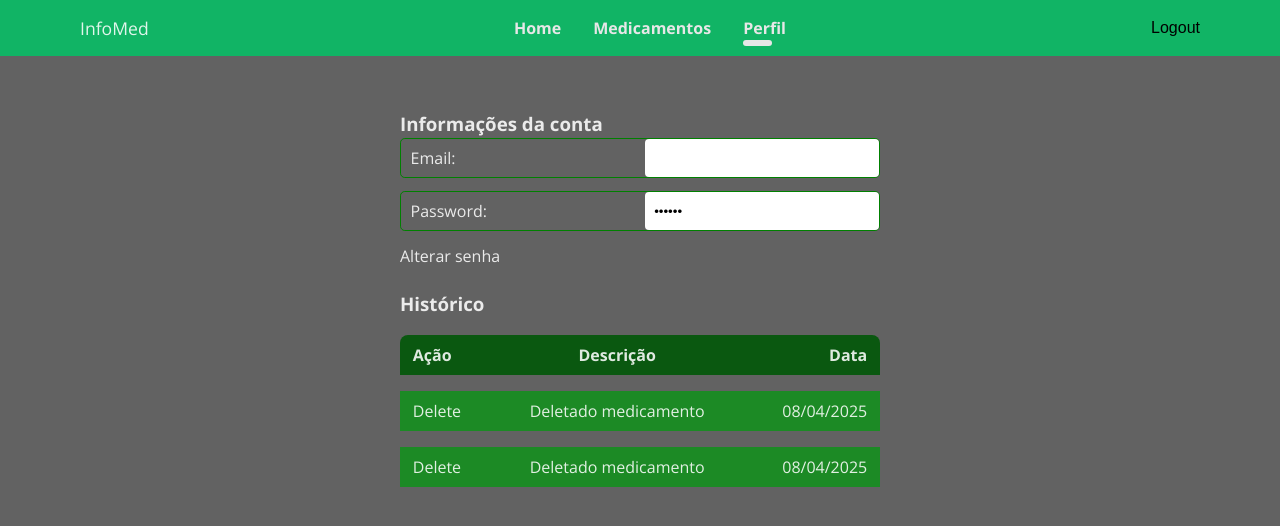
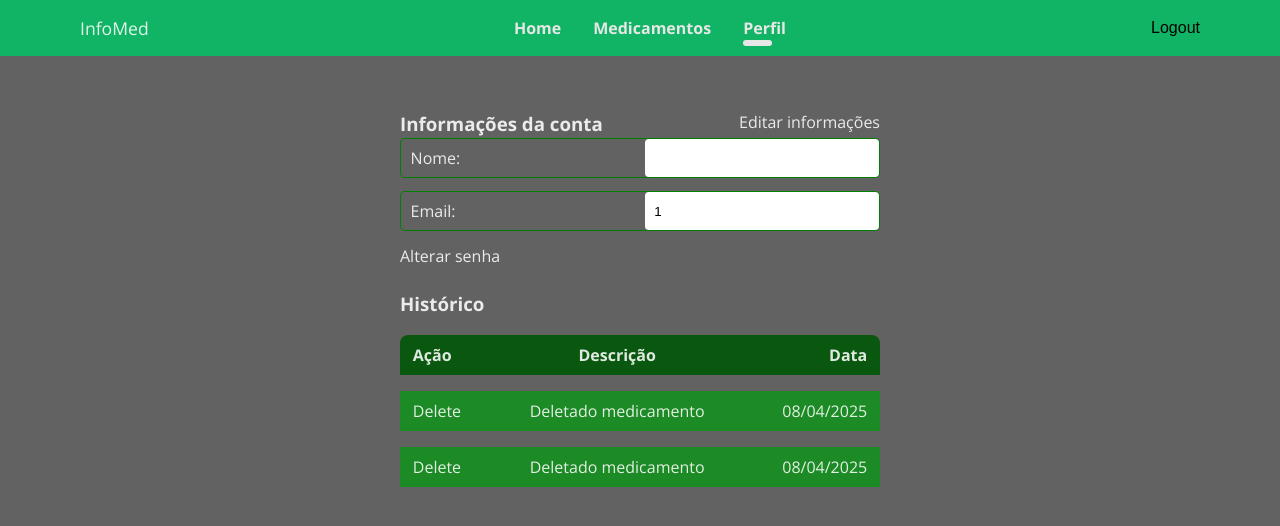
Before and after one commit to cristian-eds/infomed-front, a React (Vite) app: page /profile in a window 1280 px wide. Shown: the top 526 px of the page. Built offline with nearby package versions, Linux system fonts and the light colour scheme; no server answers; sample sign-in values are in the browser's storage.

Commit message:
Added form and buttons to change user password

```diff
--- a/src/context/AuthContext.jsx
+++ b/src/context/AuthContext.jsx
@@ -39,7 +39,6 @@ export const AuthProvider = ({ children }) => {
                 .then(res => res.json());
 
             if (res.token) {
-                console.log(res);
                 localStorage.setItem("token", res.token);
                 setUser(userData.email);
             } else {
--- a/src/pages/Home/Home.jsx
+++ b/src/pages/Home/Home.jsx
@@ -4,16 +4,16 @@ import styles from './Home.module.css'
 
 import { FaPlus } from "react-icons/fa";
 
-import Pagination from '../../components/Pagination/Pagination';
-import ModalAddMedicine from '../../components/Modal/ModalAddMedicine';
-
 import { useDispatch, useSelector } from 'react-redux';
 import { fetchCustomMedicinesItemsUser, searchMedicinesUser } from '../../slices/medicineSlice';
 import { differenceInMinutes, isAfter } from 'date-fns';
+
 import RowTableMedicineItem from '../../components/RowTableMedicineItem/RowTableMedicineItem';
 import ModalEditMedicineItem from '../../components/Modal/ModalEditMedicineItem';
 import InputSearch from '../../components/InputSearch/InputSearch';
 import Table from '../../components/Table/Table';
+import Pagination from '../../components/Pagination/Pagination';
+import ModalAddMedicine from '../../components/Modal/ModalAddMedicine';
 
 const Home = () => {
 
@@ -26,7 +26,7 @@ const Home = () => {
   const [showModalEditMedicineItem, setShowModalEditMedicineItem] = useState(false);
   const [medicineEditing, setMedicineEditing] = useState();
   const [actualPage, setActualPage] = useState(0);
-  const [sizePage, setSizePage] = useState(6);
+  const sizePage = 6;
 
   const date = new Date();
 
--- a/src/pages/Profile/Profile.jsx
+++ b/src/pages/Profile/Profile.jsx
@@ -1,50 +1,135 @@
 import React, { useEffect, useState } from 'react'
 
+import { useDispatch, useSelector } from 'react-redux';
+import { changeUserPassword, fetchUser } from '../../slices/userSlice';
+
 import styles from './Profile.module.css'
+
 import Table from '../../components/Table/Table';
-import { useDispatch, useSelector } from 'react-redux';
-import { fetchUser } from '../../slices/userSlice';
+import ButtonGroup from '../../components/Button/ButtonGroup';
+import Button from '../../components/Button/Button';
+import { toast, ToastContainer } from 'react-toastify';
 
-const Profile = ({userContext}) => {
+const Profile = ({ userContext }) => {
 
     const dispatch = useDispatch();
 
-    const {user, loading} = useSelector(state => state.user);
+    const { user, success, error: serverError } = useSelector(state => state.user);
 
-    const email = user.email;
-    const [password, setPassword] = useState("312321");
-    const [confirmPassword, setConfirmPassword] = useState("32132");
+    const email = userContext;
+
+    const [name, setName] = useState(user.name)
+    const [password, setPassword] = useState("");
+    const [newPassword, setNewPassword] = useState("");
+    const [confirmNewPassword, setConfirmNewPassword] = useState("");
+
+    const [error, setError] = useState("");
+
+    const [editing, setEditing] = useState(false);
+    const [changingPassword, setChangingPassword] = useState(false);
 
     useEffect(() => {
         dispatch(fetchUser(userContext))
     }, [dispatch, userContext])
 
+    useEffect(() => {
+        setName(user.name);
+    }, [user])
+
+    useEffect(() => {
+        setError(serverError);
+    }, [serverError])
+
+    const generateButtons = (confirmAction, cancelAction) => (
+        <ButtonGroup>
+            <Button type="submit" value="Confirmar" variant="button_confirm" onClick={confirmAction} />
+            <Button type="button" value="Cancelar" variant="button_cancel" onClick={cancelAction} />
+        </ButtonGroup>
+    )
+
+    const generateInputsChangingPassword = () => (
+        <>
+            <div className={styles.form_row}>
+                <label htmlFor="password">Current Password:</label>
+                <div className={styles.container_info_row}>
+                    <input type="password" id="password" name="password" value={password} onChange={(e) => setPassword(e.target.value)} />
+                </div>
+            </div>
+            <div className={styles.form_row}>
+                <label htmlFor="newPassword">New Password:</label>
+                <div className={styles.container_info_row}>
+                    <input type="password" id="newPassword" name="newPassword" value={newPassword} onChange={(e) => setNewPassword(e.target.value)} />
+                </div>
+            </div>
+            <div className={styles.form_row}>
+                <label htmlFor="confirmNewPassword">Confirm New Password:</label>
+                <div className={styles.container_info_row}>
+                    <input type="password" id="confirmNewPassword" name="confirmNewPassword" value={confirmNewPassword} onChange={(e) => setConfirmNewPassword(e.target.value)} />
+                </div>
+            </div>
+            {generateButtons(handleChangePassword, () => setChangingPassword(false))}
+        </>
+    )
+
+    const handleSuccessChangePassword = () => {
+        toast.success("Success.");
+        setEditing(false);
+        setChangingPassword(false);
+        setPassword("");
+        setConfirmNewPassword("");
+        setNewPassword("");
+    }
+
+    const handleChangePassword = (e) => {
+        e.preventDefault();
+        let validateError = "";
+        if (newPassword !== confirmNewPassword) validateError = "Nova senha não confere com confirmação.";
+        if (password === null || newPassword === null || confirmNewPassword == null) validateError = "Os campos são obrigatórios.";
+        if (password.length < 4 || newPassword.length < 4 || confirmNewPassword.length < 4) validateError = "A senha deve conter ao menos 4 caracteres.";
+        setError(validateError);
+        if (validateError.length > 1) return;
+        const data = {
+            id: user.id,
+            currentPassword: password,
+            newPassword,
+            handleSuccessChangePassword
+        }
+        dispatch(changeUserPassword(data));
+
+    }
 
     return (
         <div className='container_main'>
             <header className={styles.header}>
-                <h1>{user.name}</h1>
+                <h1>{name}</h1>
             </header>
-            <section className={styles.container_profile}>
-                <h3>Informações da conta</h3>
+            <form className={styles.container_profile}>
+                <div className={styles.container_profile_title}>
+                    <h3>Informações da conta</h3>
+                    {!changingPassword && <p onClick={() => setEditing(true)}>{editing ? "Editando informações" : "Editar informações"}</p>}
+                </div>
+                <div className={styles.form_row}>
+                    <label htmlFor="name">Nome:</label>
+                    <div className={styles.container_info_row}>
+                        <input type="text" id="name" name="name" value={name} onChange={(e) => setName(e.target.value)} readOnly={changingPassword || !editing} />
+                    </div>
+                </div>
                 <div className={styles.form_row}>
                     <label htmlFor="email">Email:</label>
                     <div className={styles.container_info_row}>
-                        <input type="text" id="email" name="email" value={email} />
+                        <input type="text" id="email" name="email" value={email} readOnly />
                     </div>
                 </div>
-                <div className={styles.form_row}>
-                    <label htmlFor="password">Password:</label>
-                    <div className={styles.container_info_row}>
-                        <input type="password" id="password" name="password" value={password}/>
-                    </div>
-                </div>
-                <p>Alterar senha</p>
-            </section>
+                {changingPassword && generateInputsChangingPassword()}
+                {editing && generateButtons(null, () => setEditing(false))}
+                {error && <p className={styles.container_profile_error}>{error}</p>}
+                {!editing && !changingPassword && <p onClick={() => setChangingPassword(true)}>Alterar senha</p>}
+
+            </form>
 
             <section className={styles.container_profile}>
                 <h3>Histórico</h3>
-                <Table titles={["Ação","Descrição","Data"]}>
+                <Table titles={["Ação", "Descrição", "Data"]}>
                     <tr>
                         <td>Delete</td>
                         <td>Deletado medicamento</td>
@@ -57,6 +142,7 @@ const Profile = ({userContext}) => {
                     </tr>
                 </Table>
             </section>
+            <ToastContainer />
         </div>
     )
 }
--- a/src/pages/Profile/Profile.module.css
+++ b/src/pages/Profile/Profile.module.css
@@ -5,6 +5,21 @@
 .container_profile {
     width: 60%;
     margin: 0 auto;
+}
+
+.container_profile_title {
+    display: flex;
+    justify-content: space-between;
+}
+
+.container_profile p{
+    cursor: pointer;
+}
+
+.container_profile_error{
+    cursor: none;
+    color: red;
+    text-align: center;
 }
 
 .container_info h3{
```
